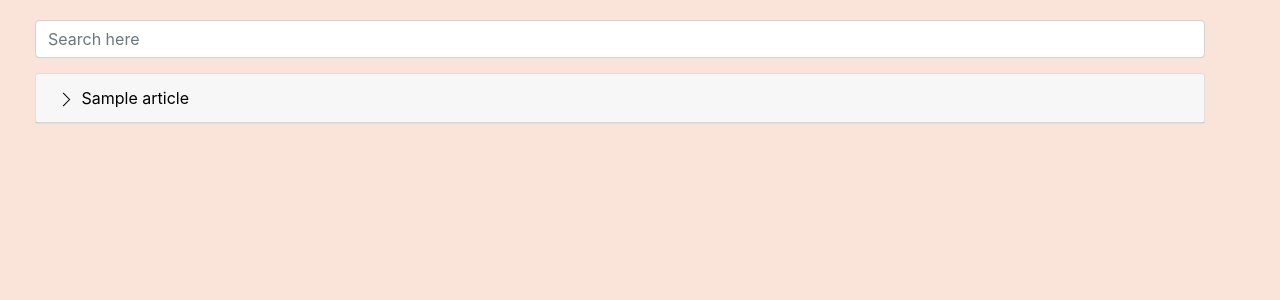
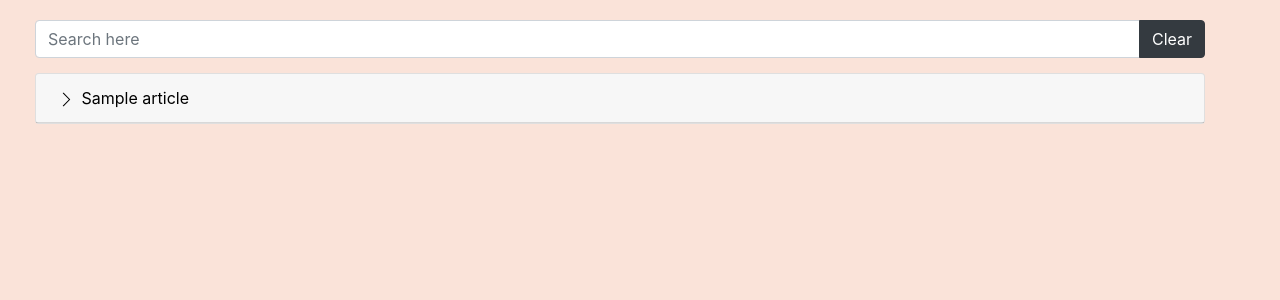
Before and after one commit to viniciuspetch/django_scraper, a Django app: page /scraper/ in a window 1280 px wide. Shown: the top 300 px of the page. Run offline with Django 3.2, Linux system fonts and the light colour scheme; tables that the repository leaves empty hold one stand-in row (values such as "Sample post"); some libraries are stand-ins or nearby versions.

Commit message:
Added 'clear search' button

```diff
--- a/scraper/static/scraper/index.js
+++ b/scraper/static/scraper/index.js
@@ -26,4 +26,9 @@ $(function () {
     $(this).prev().find(".icon-close").show();
     $(this).prev().find(".icon-open").hide();
   });
+
+  $('#clear-btn').on('click', function() {
+    $('#search').val('');
+    search();
+  });
 });
--- a/scraper/templates/scraper/index.html
+++ b/scraper/templates/scraper/index.html
@@ -25,7 +25,12 @@
     <div class="main">
         <!-- Search form, filters the article list on each keypress -->
         <div class="search-form">
-            <input type="text" class="form-control" onkeyup="return search()" id="search" placeholder="Search here">
+            <div class="input-group">
+                <input type="text" class="form-control" onkeyup="return search()" id="search" placeholder="Search here">
+                <div class="input-group-append">
+                    <button id="clear-btn" class="btn btn-dark">Clear</button>
+                </div>
+            </div>
         </div>
 
         <!-- Article list, with each being a clickable link redirecting to the article itself -->
@@ -35,7 +40,8 @@
                 aria-controls="article_{{ article.article_id }}">
                 <div class="card-header">
                     <img class="icon-close" src="{% static 'scraper/chevron-right.svg' %}" width="21" height="21">
-                    <img class="icon-open" src="{% static 'scraper/chevron-down.svg' %}" width="21" height="21" style="display: none">
+                    <img class="icon-open" src="{% static 'scraper/chevron-down.svg' %}" width="21" height="21"
+                        style="display: none">
                     {{ article.title }}
                 </div>
             </a>
```
